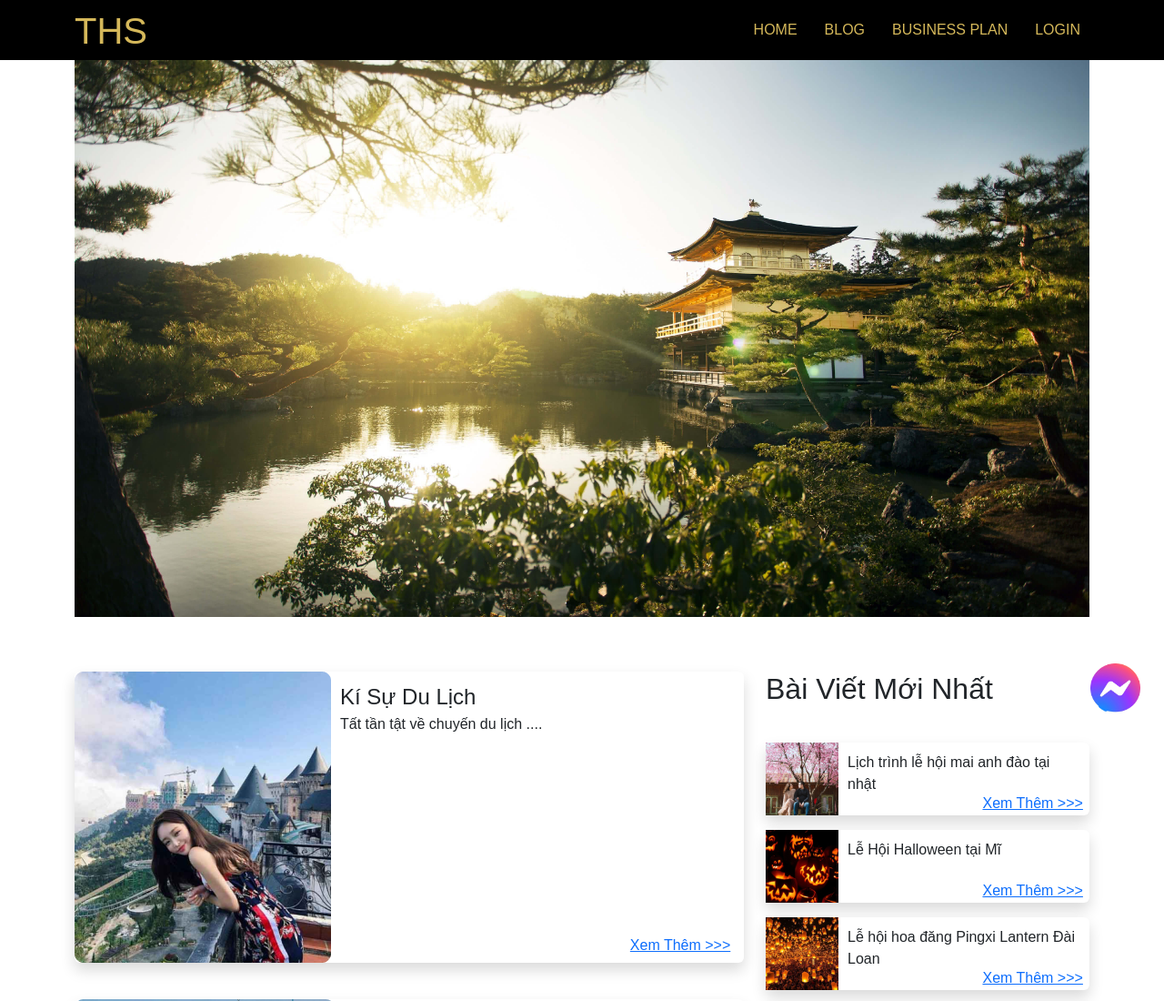
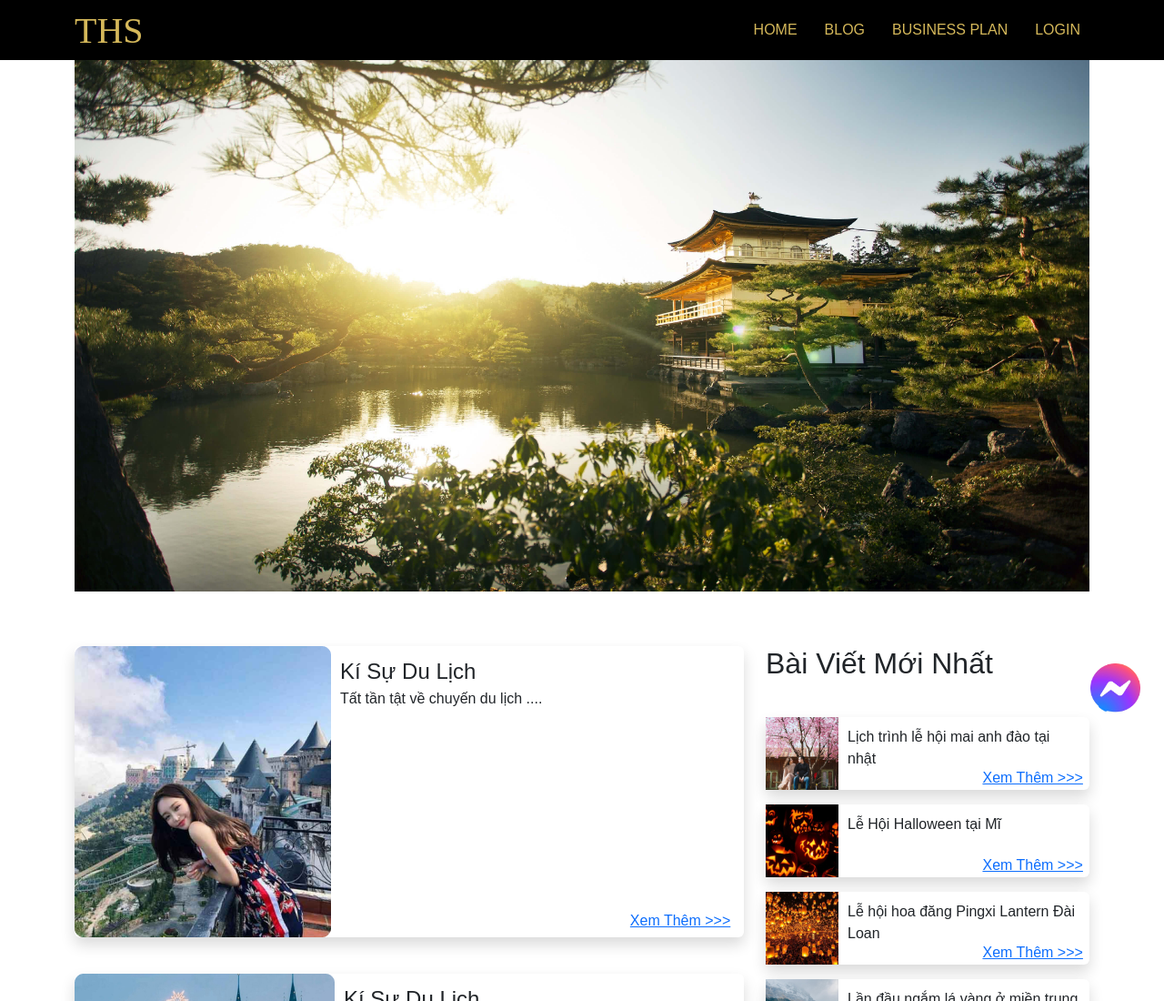
Before and after one commit to tosinh/ths_thietkeUI, a plain HTML site: page about/blog.html in a window 1280 px wide. Shown: the top 1100 px of the page at 91% size. Drawn offline with nearby package versions, Linux system fonts and the light colour scheme.

Commit message:
fix header

```diff
--- a/css/blog.css
+++ b/css/blog.css
@@ -1,5 +1,9 @@
 main {
     margin-top: 50px;
+}
+
+.bg-blog img {
+    height: 600px;
 }
 
 .content-blog {
--- a/css/style.css
+++ b/css/style.css
@@ -36,6 +36,7 @@ body {
     padding-top: 10px;
     list-style-type: none;
     text-decoration: none;
+    font-family: 'Dancing Script'
 }
 
 .top-bar__link {
```
